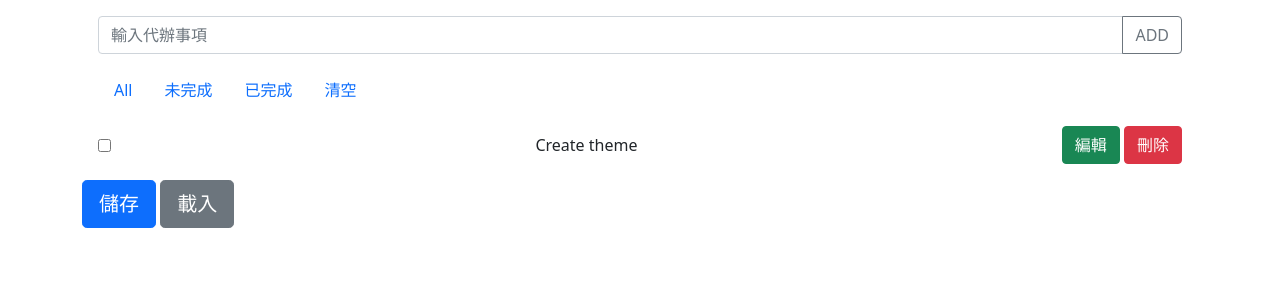
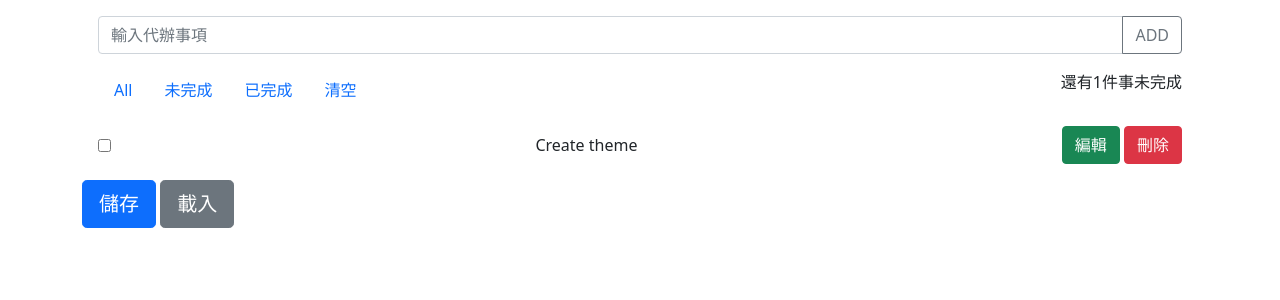
Before and after one commit to Lidemy/mentor-program-5th-Jason-lin80826, a PHP site: page / in a window 1280 px wide. Shown: the top 300 px of the page. Run offline with PHP 8.4, Linux system fonts and the light colour scheme.

Commit message:
hw3 amd hw2 fixed

```diff
--- a/homeworks/week12/hw2/index.css
+++ b/homeworks/week12/hw2/index.css
@@ -2,6 +2,13 @@
     display: flex;
     justify-content: space-between;
     align-items: center;
+}
+.todo-nav {
+    display: flex;
+    justify-content: space-between;
+}
+.todo-nav>div {
+    display: flex;
 }
 .mark{
     text-decoration: line-through
--- a/homeworks/week12/hw2/index.html
+++ b/homeworks/week12/hw2/index.html
@@ -23,10 +23,15 @@
                 <button class="btn btn-outline-secondary" type="button" id="button-addon2">ADD</button>
             </div>
             <ul class="nav nav-pills todo-nav">
+              <div>
                 <li role="presentation" class="nav-item all-task active"><a href="#" class="nav-link">All</a></li>
                 <li role="presentation" class="nav-item active-task"><a href="#" class="nav-link">未完成</a></li>
                 <li role="presentation" class="nav-item completed-task"><a href="#" class="nav-link">已完成</a></li>
                 <li role="presentation" class="nav-item delete-alltask"><a href="#" class="nav-link">清空</a></li>
+              </div>
+              <div>
+                還有<span class="uncompleted"></span>件事未完成
+              </div>
             </ul>
             <div class="todo-list">
                 <div class="todo-item mt-3 ">
--- a/homeworks/week12/hw2/index.js
+++ b/homeworks/week12/hw2/index.js
@@ -9,11 +9,15 @@ $(document).ready(() => {
   }
 
   let isEditing = false
+  let isLoading = false
   let state = 'all'
+  let uncompleted
   const todoList = $('.todo-list')
+  getStatus()
   // 新增todo
   $('#button-addon2').click(() => {
     const inputValue = $('.form-control').val()
+    if (!inputValue) return
     const todoItem = `
     <div class='todo-item mt-3 '>
         <input type='checkbox' >
@@ -26,6 +30,7 @@ $(document).ready(() => {
     </div>`
     todoList.append(todoItem)
     $('.form-control').val('')
+    getStatus()
   })
   // 標記todo
   todoList.on('click', 'input[type=checkbox]', (e) => {
@@ -35,6 +40,7 @@ $(document).ready(() => {
   // 刪除todo
   todoList.on('click', '.btn-danger', (e) => {
     $(e.target).parent().parent().remove()
+    getStatus()
   })
   // 編輯todo
   todoList.on('click', '.edit', (e) => {
@@ -63,8 +69,13 @@ $(document).ready(() => {
   $('.delete-alltask').click((e) => {
     e.preventDefault()
     todoList.html('')
+    getStatus()
   })
   function getStatus(state) {
+    const checkboxs = $('input[type=checkbox]')
+    uncompleted = checkboxs.not(':checked').length
+    console.log(uncompleted)
+    $('.uncompleted').text(uncompleted)
     const allTodoItem = $('.todo-item')
     allTodoItem.children('span').parent().show()
     if (state === 'active') {
@@ -118,6 +129,8 @@ $(document).ready(() => {
     })
   })
   $('.load').click(() => {
+    if (isLoading) return
+    isLoading = true
     const token = $('#token-name').val()
     const data = { token }
     $.ajax({
@@ -126,7 +139,7 @@ $(document).ready(() => {
       type: 'POST',
       data
     }).done((data) => {
-      console.log(data)
+      isLoading = false
       if (!data.ok) {
         alert(data.message)
         return
@@ -161,6 +174,7 @@ $(document).ready(() => {
                 `)
         }
       }
+      getStatus()
     })
   })
 })
```
